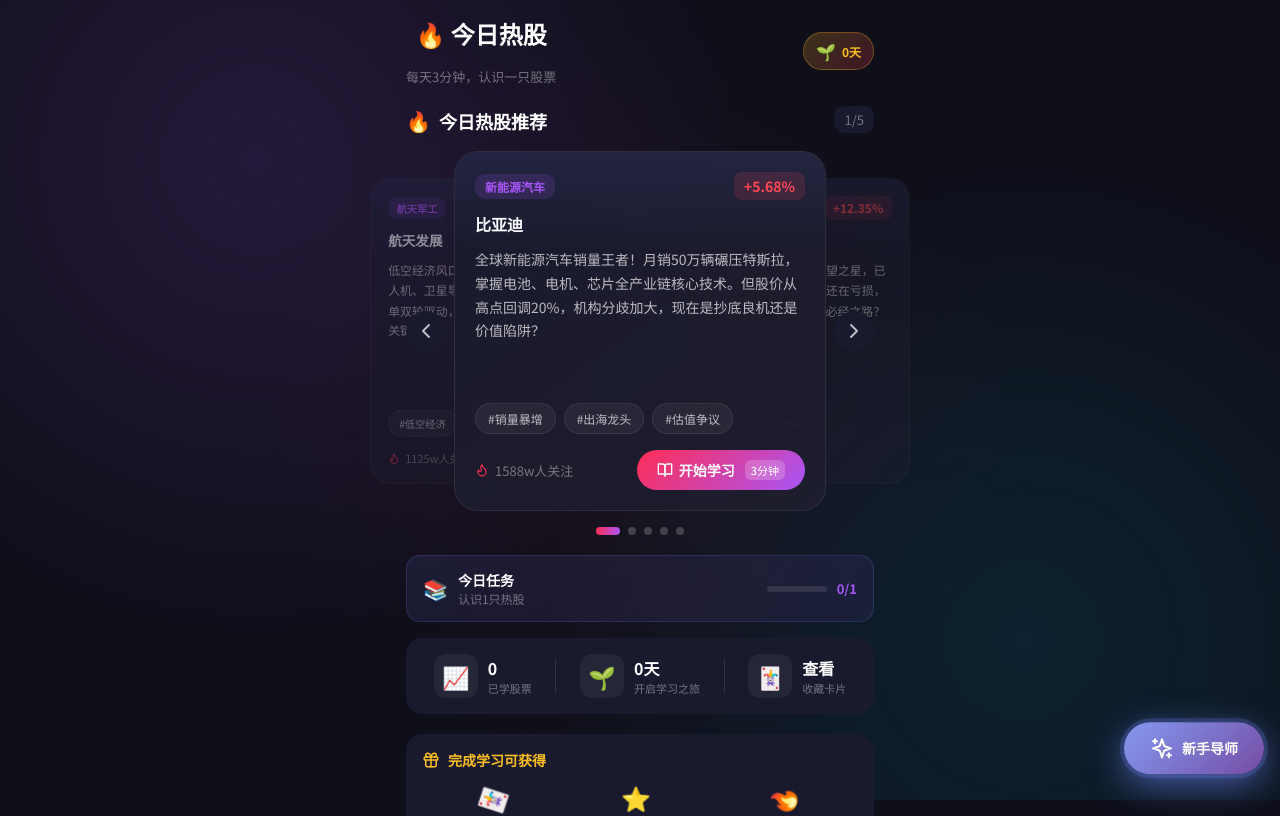
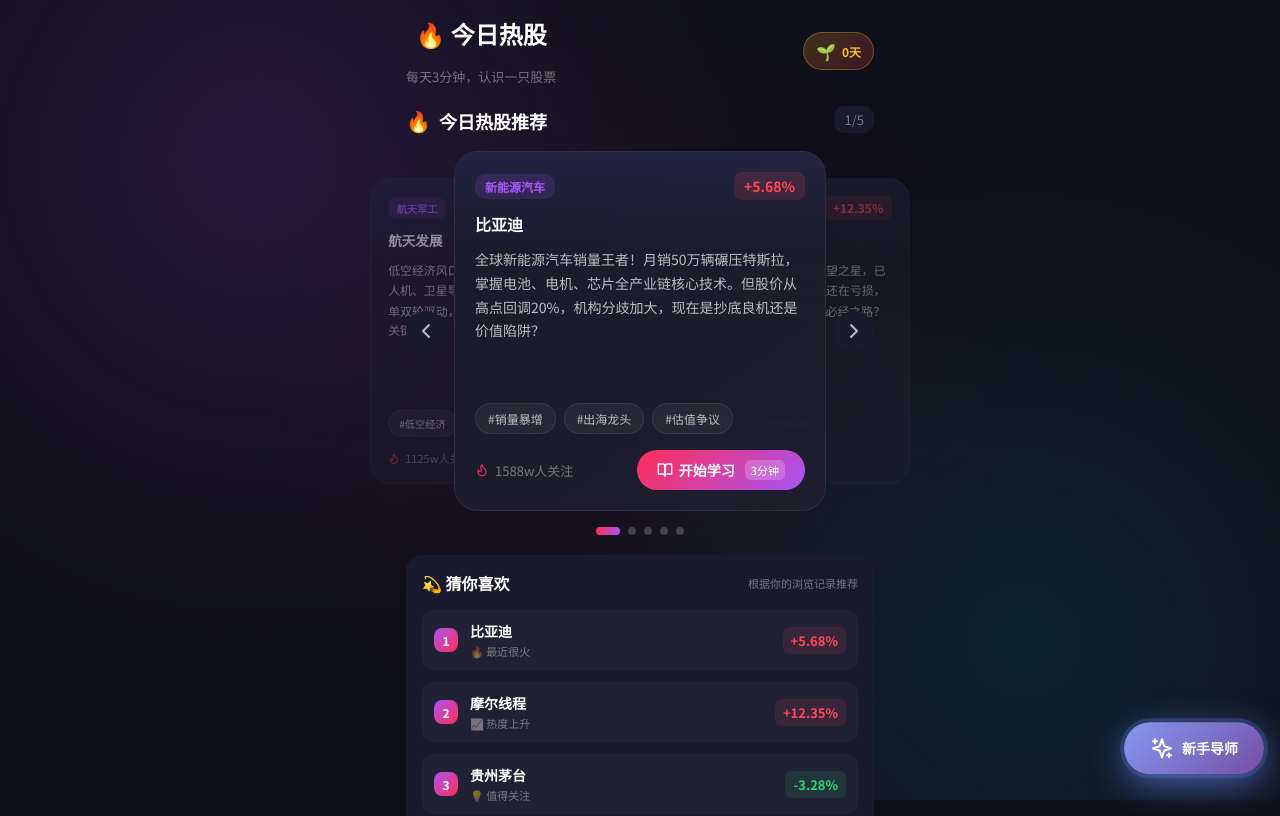
Before and after one commit to hyxsufe-bit/daily-stock, a React (Vite) app in the folder client/: page / in a window 1280 px wide. Shown: the top 816 px of the page. Built offline with nearby package versions, Linux system fonts and the light colour scheme.

Commit message:
feat: move deep analysis to top, add recommend section

```diff
--- a/client/src/pages/GamePlay.tsx
+++ b/client/src/pages/GamePlay.tsx
@@ -652,19 +652,24 @@
             </div>
           )}
 
-          {/* Reaction Buttons */}
-          <div className="reaction-section">
-            <p className="reaction-label">你的感受：</p>
-            <div className="reaction-buttons">
-              {reactions.map(r => (
-                <button
-                  key={r.id}
-                  className={`reaction-btn ${selectedReaction === r.id ? 'active' : ''}`}
-                  onClick={() => handleReaction(r.id)}
-                >
-                  <span className="reaction-emoji">{r.emoji}</span>
-                  <span className="reaction-text">{r.label}</span>
-                </button>
+          {/* Deep Analysis - 放在最上面 */}
+          <div className="analysis-section">
+            <h2 className="analysis-main-title">📚 深度解读：{question.detailAnalysis.title}</h2>
+
+            <div className="analysis-cards">
+              {question.detailAnalysis.sections.map((section, index) => (
+                <div key={index} className={`analysis-card ${expandedSections.includes(index) ? 'expanded' : ''}`}>
+                  <button className="card-header" onClick={() => toggleSection(index)}>
+                    {getIconComponent(section.icon)}
+                    <span className="card-title">{section.title}</span>
+                    {expandedSections.includes(index) ? <ChevronUp size={18} /> : <ChevronDown size={18} />}
+                  </button>
+                  {expandedSections.includes(index) && (
+                    <div className="card-content">
+                      {renderContent(section.content)}
+                    </div>
+                  )}
+                </div>
               ))}
             </div>
           </div>
@@ -687,24 +692,19 @@
             <p className="advice-text">{getInvestmentAdvice()}</p>
           </div>
 
-          {/* Deep Analysis */}
-          <div className="analysis-section">
-            <h2 className="analysis-main-title">📚 深度解读：{question.detailAnalysis.title}</h2>
-
-            <div className="analysis-cards">
-              {question.detailAnalysis.sections.map((section, index) => (
-                <div key={index} className={`analysis-card ${expandedSections.includes(index) ? 'expanded' : ''}`}>
-                  <button className="card-header" onClick={() => toggleSection(index)}>
-                    {getIconComponent(section.icon)}
-                    <span className="card-title">{section.title}</span>
-                    {expandedSections.includes(index) ? <ChevronUp size={18} /> : <ChevronDown size={18} />}
-                  </button>
-                  {expandedSections.includes(index) && (
-                    <div className="card-content">
-                      {renderContent(section.content)}
-                    </div>
-                  )}
-                </div>
+          {/* Reaction Buttons */}
+          <div className="reaction-section">
+            <p className="reaction-label">你的感受：</p>
+            <div className="reaction-buttons">
+              {reactions.map(r => (
+                <button
+                  key={r.id}
+                  className={`reaction-btn ${selectedReaction === r.id ? 'active' : ''}`}
+                  onClick={() => handleReaction(r.id)}
+                >
+                  <span className="reaction-emoji">{r.emoji}</span>
+                  <span className="reaction-text">{r.label}</span>
+                </button>
               ))}
             </div>
           </div>
--- a/client/src/pages/Home.css
+++ b/client/src/pages/Home.css
@@ -458,6 +458,103 @@
   background: linear-gradient(90deg, var(--accent-pink), var(--accent-purple));
 }
 
+/* 猜你喜欢 */
+.recommend-section {
+  background: var(--bg-card);
+  border-radius: 16px;
+  padding: 16px;
+  margin-bottom: 16px;
+}
+
+.recommend-header {
+  display: flex;
+  justify-content: space-between;
+  align-items: center;
+  margin-bottom: 14px;
+}
+
+.recommend-header h3 {
+  font-size: 16px;
+  font-weight: 700;
+  margin: 0;
+  color: white;
+}
+
+.recommend-hint {
+  font-size: 11px;
+  color: var(--text-muted);
+}
+
+.recommend-list {
+  display: flex;
+  flex-direction: column;
+  gap: 10px;
+}
+
+.recommend-item {
+  display: flex;
+  align-items: center;
+  gap: 12px;
+  padding: 12px;
+  background: rgba(255, 255, 255, 0.03);
+  border-radius: 12px;
+  cursor: pointer;
+  transition: all 0.2s;
+}
+
+.recommend-item:hover {
+  background: rgba(255, 255, 255, 0.06);
+  transform: translateX(4px);
+}
+
+.recommend-rank {
+  width: 24px;
+  height: 24px;
+  display: flex;
+  align-items: center;
+  justify-content: center;
+  background: linear-gradient(135deg, var(--accent-purple), var(--accent-pink));
+  border-radius: 8px;
+  font-size: 12px;
+  font-weight: 700;
+  color: white;
+}
+
+.recommend-info {
+  flex: 1;
+  display: flex;
+  flex-direction: column;
+  gap: 2px;
+}
+
+.recommend-name {
+  font-size: 14px;
+  font-weight: 600;
+  color: white;
+}
+
+.recommend-reason {
+  font-size: 11px;
+  color: var(--text-muted);
+}
+
+.recommend-change {
+  font-size: 13px;
+  font-weight: 600;
+  padding: 4px 8px;
+  border-radius: 6px;
+}
+
+.recommend-change.up {
+  color: var(--bull);
+  background: rgba(255, 71, 87, 0.1);
+}
+
+.recommend-change.down {
+  color: var(--bear);
+  background: rgba(46, 213, 115, 0.1);
+}
+
 /* 学习奖励预览 */
 .reward-preview {
   background: var(--bg-card);
--- a/client/src/pages/Home.tsx
+++ b/client/src/pages/Home.tsx
@@ -210,6 +210,34 @@
         </div>
       </div>
 
+      {/* 猜你喜欢 */}
+      <div className="recommend-section">
+        <div className="recommend-header">
+          <h3>💫 猜你喜欢</h3>
+          <span className="recommend-hint">根据你的浏览记录推荐</span>
+        </div>
+        <div className="recommend-list">
+          {stocks.slice(0, 3).map((stock, index) => (
+            <div
+              key={stock.code}
+              className="recommend-item"
+              onClick={() => navigate(`/stock/${stock.code}`)}
+            >
+              <div className="recommend-rank">{index + 1}</div>
+              <div className="recommend-info">
+                <span className="recommend-name">{stock.name}</span>
+                <span className="recommend-reason">
+                  {index === 0 ? '🔥 最近很火' : index === 1 ? '📈 热度上升' : '💡 值得关注'}
+                </span>
+              </div>
+              <div className={`recommend-change ${stock.changePercent >= 0 ? 'up' : 'down'}`}>
+                {stock.changePercent >= 0 ? '+' : ''}{stock.changePercent.toFixed(2)}%
+              </div>
+            </div>
+          ))}
+        </div>
+      </div>
+
       {/* 今日任务进度 */}
       <div className="daily-mission-compact">
         <div className="mission-left">
```
